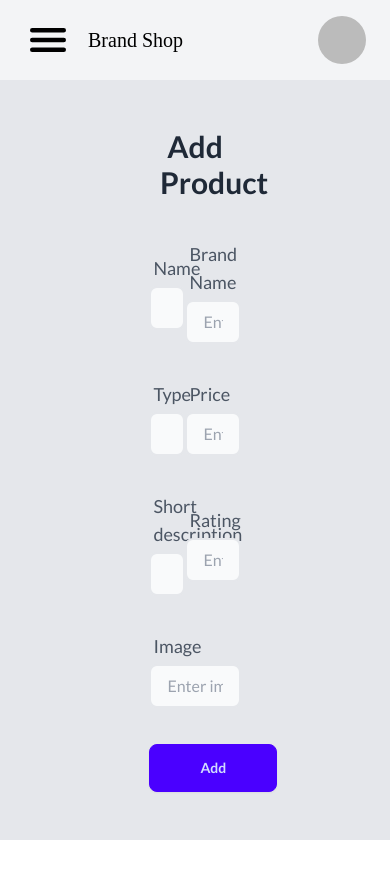
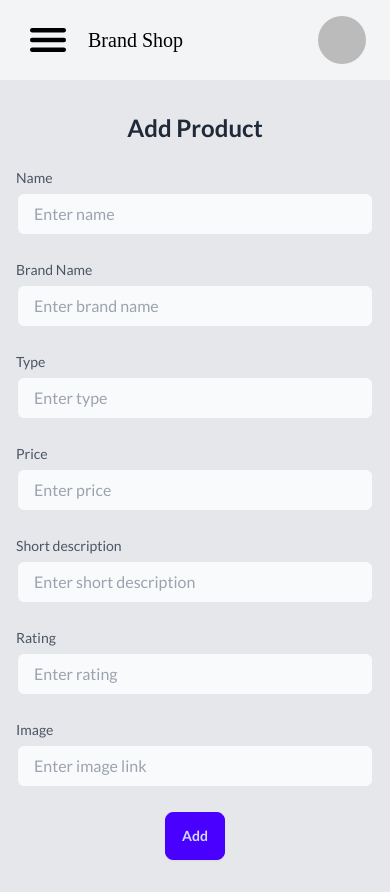
Before and after one commit to Abu-Al-Maruf/B8A10-brandShop-client-side, a React (Vite) app: page /addProduct in a window 390 px wide. Before the commit the page ends 844 px from the top, so only its background shows below. Built offline with nearby package versions, Linux system fonts and the light colour scheme; no server answers; sample sign-in values are in the browser's storage; a web font is replaced by a local one.

Commit message:
responsive all devices

```diff
--- a/src/pages/AddProduct/AddProduct.jsx
+++ b/src/pages/AddProduct/AddProduct.jsx
@@ -36,19 +36,19 @@ const AddProduct = () => {
   };
 
   return (
-    <section className="py-12 px-40 bg-gray-200 ">
-      <h1 className="text-center text-3xl pb-10 font-semibold">Add Product</h1>
+    <section className="py-8 px-4 sm:px-6 lg:px-20 bg-gray-200">
+      <h1 className="text-center text-2xl md:text-3xl pb-6 font-semibold">Add Product</h1>
 
       <form
         onSubmit={handleAddProduct}
-        className="grid grid-cols-1 md:grid-cols-2 justify-center items-center gap-9"
+        className="grid grid-cols-1 gap-6 sm:gap-10 md:grid-cols-2"
       >
-        <div className="flex flex-col justify-center items-start gap-1">
-          <label className="text-lg text-gray-600 pl-1" htmlFor="name">
+        <div className="flex flex-col gap-1">
+          <label className="text-sm md:text-lg text-gray-600" htmlFor="name">
             Name
           </label>
           <input
-            className="bg-gray-50 w-full border-2 border-gray-200 rounded-lg  py-2 px-4 text-gray-700  focus:outline-none focus:bg-white focus:border-purple-500"
+            className="bg-gray-50 w-full border-2 border-gray-200 rounded-lg py-2 px-4 text-gray-700 focus:outline-none focus:bg-white focus:border-purple-500"
             type="text"
             id="name"
             placeholder="Enter name"
@@ -56,12 +56,12 @@ const AddProduct = () => {
           />
         </div>
 
-        <div className="flex flex-col justify-center items-start gap-1">
-          <label className="text-lg text-gray-600 pl-1" htmlFor="brand">
+        <div className="flex flex-col gap-1">
+          <label className="text-sm md:text-lg text-gray-600" htmlFor="brand">
             Brand Name
           </label>
           <input
-            className="bg-gray-50 w-full border-2 border-gray-200 rounded-lg  py-2 px-4 text-gray-700  focus:outline-none focus:bg-white focus:border-purple-500"
+            className="bg-gray-50 w-full border-2 border-gray-200 rounded-lg py-2 px-4 text-gray-700 focus:outline-none focus:bg-white focus:border-purple-500"
             type="text"
             id="brand"
             placeholder="Enter brand name"
@@ -69,68 +69,73 @@ const AddProduct = () => {
           />
         </div>
 
-        <div className="flex flex-col justify-center items-start gap-1">
-          <label className="text-lg text-gray-600 pl-1" htmlFor="type">
+        <div className="flex flex-col gap-1">
+          <label className="text-sm md:text-lg text-gray-600" htmlFor="type">
             Type
           </label>
           <input
-            className="bg-gray-50 w-full border-2 border-gray-200 rounded-lg  py-2 px-4 text-gray-700  focus:outline-none focus:bg-white focus:border-purple-500"
+            className="bg-gray-50 w-full border-2 border-gray-200 rounded-lg py-2 px-4 text-gray-700 focus:outline-none focus:bg-white focus:border-purple-500"
             type="text"
             id="type"
             placeholder="Enter type"
             required
           />
         </div>
-        <div className="flex flex-col justify-center items-start gap-1">
-          <label className="text-lg text-gray-600 pl-1" htmlFor="price">
+
+        <div className="flex flex-col gap-1">
+          <label className="text-sm md:text-lg text-gray-600" htmlFor="price">
             Price
           </label>
           <input
-            className="bg-gray-50 w-full border-2 border-gray-200 rounded-lg  py-2 px-4 text-gray-700  focus:outline-none focus:bg-white focus:border-purple-500"
+            className="bg-gray-50 w-full border-2 border-gray-200 rounded-lg py-2 px-4 text-gray-700 focus:outline-none focus:bg-white focus:border-purple-500"
             type="text"
             id="price"
             placeholder="Enter price"
             required
           />
         </div>
-        <div className="flex flex-col justify-center items-start gap-1">
-          <label className="text-lg text-gray-600 pl-1" htmlFor="desc">
+
+        <div className="flex flex-col gap-1">
+          <label className="text-sm md:text-lg text-gray-600" htmlFor="desc">
             Short description
           </label>
           <input
-            className="bg-gray-50 w-full border-2 border-gray-200 rounded-lg  py-2 px-4 text-gray-700  focus:outline-none focus:bg-white focus:border-purple-500"
+            className="bg-gray-50 w-full border-2 border-gray-200 rounded-lg py-2 px-4 text-gray-700 focus:outline-none focus:bg-white focus:border-purple-500"
             type="text"
             id="desc"
             placeholder="Enter short description"
             required
           />
         </div>
-        <div className="flex flex-col justify-center items-start gap-1">
-          <label className="text-lg text-gray-600 pl-1" htmlFor="rating">
+
+        <div className="flex flex-col gap-1">
+          <label className="text-sm md:text-lg text-gray-600" htmlFor="rating">
             Rating
           </label>
           <input
-            className="bg-gray-50 w-full border-2 border-gray-200 rounded-lg  py-2 px-4 text-gray-700  focus:outline-none focus:bg-white focus:border-purple-500"
+            className="bg-gray-50 w-full border-2 border-gray-200 rounded-lg py-2 px-4 text-gray-700 focus:outline-none focus:bg-white focus:border-purple-500"
             type="text"
             id="rating"
             placeholder="Enter rating"
             required
           />
         </div>
-        <div className="flex flex-col justify-center items-start gap-1 col-span-2">
-          <label className="text-lg text-gray-600 pl-1" htmlFor="image">
+
+        <div className="flex flex-col gap-1 col-span-1 md:col-span-2">
+          <label className="text-sm md:text-lg text-gray-600" htmlFor="image">
             Image
           </label>
           <input
-            className="bg-gray-50 w-full border-2 border-gray-200 rounded-lg  py-2 px-4 text-gray-700  focus:outline-none focus:bg-white focus:border-purple-500"
+            className="bg-gray-50 w-full border-2 border-gray-200 rounded-lg py-2 px-4 text-gray-700 focus:outline-none focus:bg-white focus:border-purple-500"
             type="text"
             id="image"
             placeholder="Enter image link"
             required
           />
         </div>
-        <div className="col-span-2 mx-auto">
-          <button className="btn btn-primary w-32">Add</button>
+
+        <div className="col-span-1 md:col-span-2 mx-auto">
+          <button className="btn btn-primary w-full sm:w-32">Add</button>
         </div>
       </form>
     </section>
--- a/src/pages/Home/Brands.jsx
+++ b/src/pages/Home/Brands.jsx
@@ -1,7 +1,7 @@
 import PropTypes from "prop-types";
 import { Link } from "react-router-dom";
 const Brands = ({ brands }) => {
-console.log(brands)
+
   return (
     <section className="bg-gray-100 py-8">
       <div className="container mx-auto text-center w-full  lg:w-2/3 px-4 md:px-8">
--- a/src/pages/MyCart/MyCart.jsx
+++ b/src/pages/MyCart/MyCart.jsx
@@ -28,9 +28,7 @@ const MyCart = () => {
                 text: "Your product has been deleted.",
                 icon: "success",
               });
-              const remaining = products.filter(
-                (prod) => prod._id !== _id
-              );
+              const remaining = products.filter((prod) => prod._id !== _id);
               setProducts(remaining);
             }
           });
@@ -39,18 +37,17 @@ const MyCart = () => {
   };
 
   return (
-    <div className="mx-auto p-6 flex flex-col items-center min-h-screen  bg-slate-200">
+    <div className="mx-auto p-6 flex flex-col items-center min-h-screen bg-slate-200">
       <h2 className="text-3xl font-semibold mb-2">My Cart</h2>
-      <h2 className="text-xl  mb-4">Total : {products.length}</h2>
+      <h2 className="text-xl mb-4">Total: {products.length}</h2>
       {products.length > 0 ? (
-        <div className="flex flex-col w-full sm:w-3/4  justify-center items-center">
+        <div className="flex flex-col w-full sm:w-3/4 lg:w-2/3 justify-center items-center">
           {products.map((product) => (
             <div
               key={product._id}
-              className="bg-white shadow-md rounded-lg p-4 flex items-center justify-between mb-4"
-              style={{ width: "60%", backgroundColor: "#f3f4f6" }}
+              className="bg-white shadow-md rounded-lg p-4 flex flex-col md:flex-row items-center justify-between mb-4 w-full"
             >
-              <div className="flex items-center">
+              <div className="flex items-center w-full md:w-auto mb-4 md:mb-0">
                 <img
                   src={product.image}
                   alt={product.name}
--- a/src/pages/shared/Navbar.jsx
+++ b/src/pages/shared/Navbar.jsx
@@ -10,7 +10,6 @@ const Navbar = () => {
 
   const { user, logOut } = useContext(AuthContext);
 
-  console.log(user);
 
   const navLinks = (
     <>
@@ -48,9 +47,9 @@ const Navbar = () => {
         {user ? (
           <NavLink
           onClick={() => logOut()}
-            to="/login"
+            to="/"
             className={({ isActive, isPending }) =>
-              isPending ? "pending" : isActive ? "text-blue-700" : ""
+              isPending ? "pending" : isActive ? "" : ""
             }
           >
             LogOut
```
